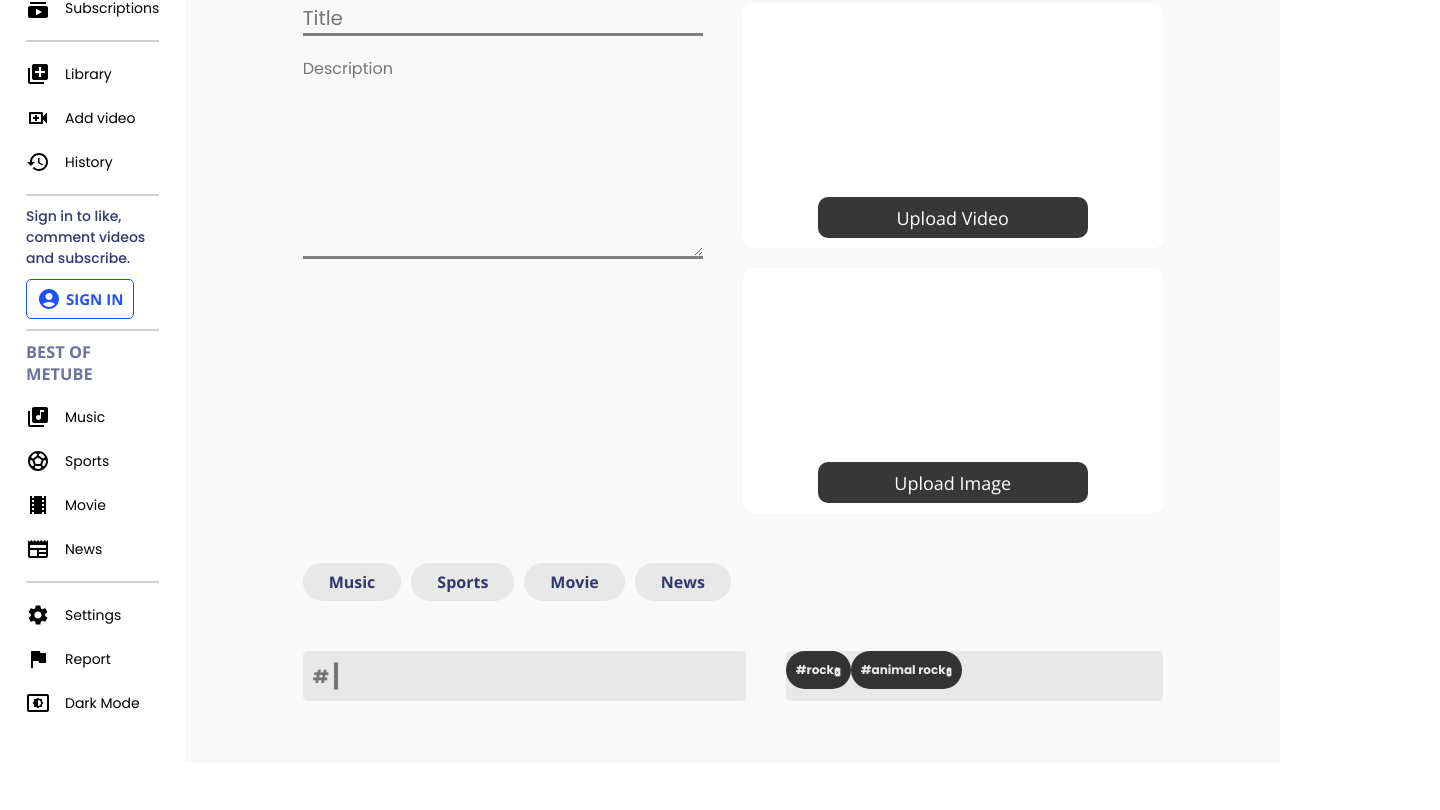
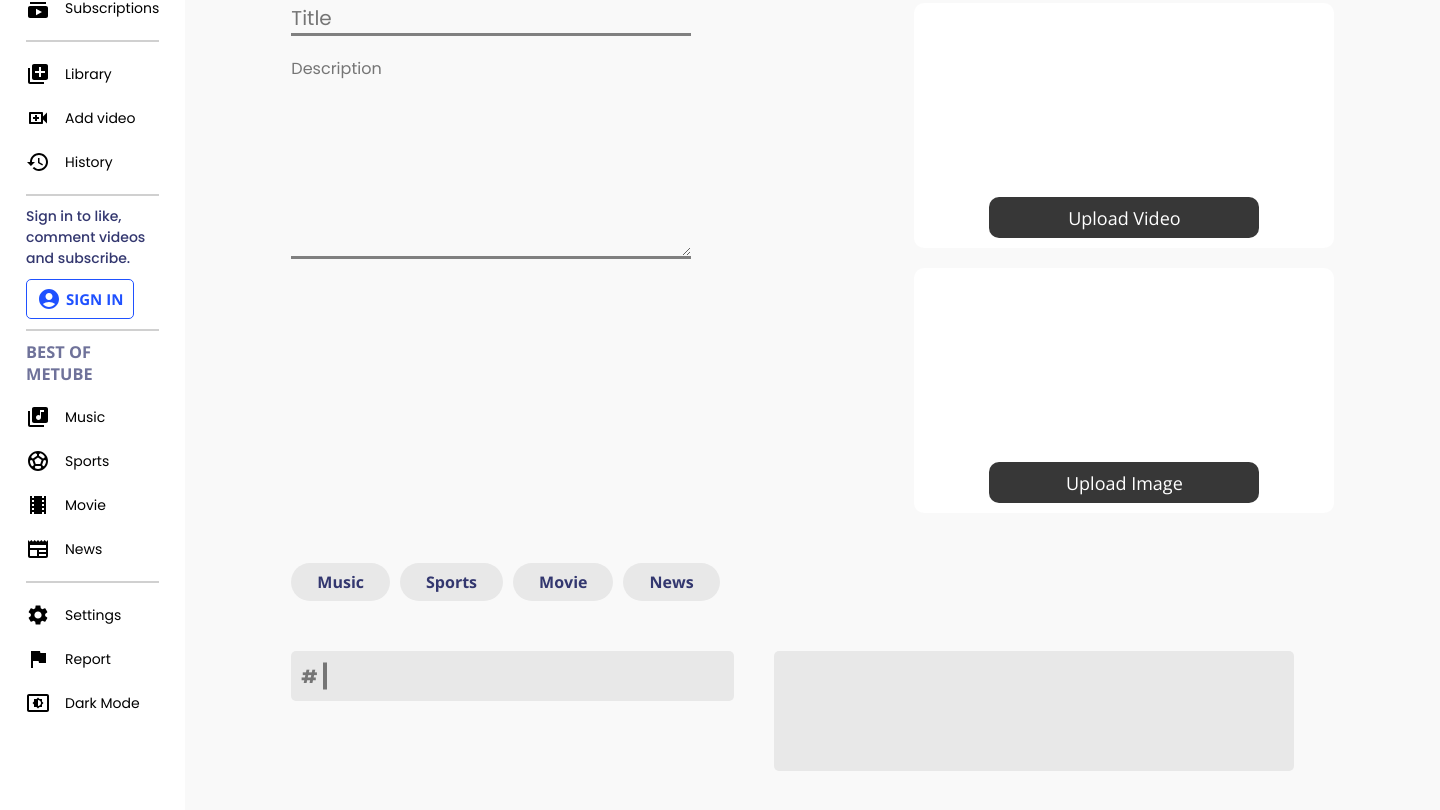
Before and after one commit to Dearian27/Youtube_app, a React (Vite) app: page /upload in a window 1280 px wide. Shown: the part 158-968 px from the top of the page, 1440 px wide, since content can reach past the window. Before the commit the page ends 921 px from the top, so only its background shows below. Built offline with nearby package versions, Linux system fonts and the light colour scheme.

Commit message:
delete tags

```diff
--- a/src/components/Tag.tsx
+++ b/src/components/Tag.tsx
@@ -1,30 +1,39 @@
 import styled from 'styled-components';
+import ClearIcon from '@mui/icons-material/Clear';
 
 const Container = styled.div`
-  padding: 10px 10px;
+  display: flex;
+  justify-content: space-between;
+  align-items: center;
+  padding: 5px 10px;
+  gap: 5px;
   border-radius: 50px;
   background-color: ${({ theme }) => theme.inputBgContrast};
   color: ${({ theme }) => theme.inputBg};
-  font-weight: 700;
-  font-size: 12px;
+  font-weight: 500;
+  font-size: 14px;
   font-family: 'Poppins';
-`
-
-const Button = styled.button`
-  height: 100%;
-  font-size: 5px;
-  background-color: transpa
 `
 
 type TagParams = {
   text: string;
+  deleteTag: (text: string) => void
 }
 
-const Tag: React.FC<TagParams> = ({ text }) => {
+
+const Tag: React.FC<TagParams> = ({ text, deleteTag }) => {
+
+
   return (
     <Container>
       #{text}
-      <Button>x</Button>
+      <ClearIcon
+        onClick={() => deleteTag(text)}
+        style={{
+          height: "50%",
+          cursor: "pointer"
+        }}
+      />
     </Container>
   )
 }
--- a/src/pages/AddVideo.tsx
+++ b/src/pages/AddVideo.tsx
@@ -147,6 +147,7 @@ const SpecifiedTag = styled.div`
 const Tags = styled.form`
   display: flex;
   justify-content: flex-start;
+  align-items: flex-start;
   gap: 40px;
   width: 100%;
   padding: 20px;
@@ -160,7 +161,10 @@ const TagsField = styled.div`
   height: auto;
   background-color: ${({ theme }) => theme.inputBg};
   border-radius: 5px;
-  flex: 1;
+  width: 500px;
+  min-height: 100px;
+  gap: 10px;
+  padding: 10px;
 `
 
 const Hash = styled.div`
@@ -192,8 +196,8 @@ const Input = styled.input`
 `
 
 const TagInput = styled.div`
-position: relative;
-
+  position: relative;
+  display: block;
 `
 
 const sTags: string[] = [
@@ -205,18 +209,28 @@ const sTags: string[] = [
 
 const AddVideo: React.FC = () => {
 
+  const [tags, setTags] = useState<string[]>([]);
+  const [inputedTag, setInputedTag] = useState<string>("");
   const [specifiedTag, setSpecifiedTag] = useState('');
   const [title, setTitle] = useState('');
   const [description, setDescription] = useState('');
 
   const formSubmit = (event: React.FormEvent<HTMLFormElement>) => {
     event.preventDefault();
-    console.log('wrapper')
   }
 
   const addTag = (event: React.FormEvent<HTMLFormElement>) => {
-    console.log('Adding tag')
     event.preventDefault();
+    if (!tags?.includes?.(inputedTag) && inputedTag) {
+      tags.push(inputedTag);
+      setTags(tags);
+      console.log(tags)
+    }
+    setInputedTag('');
+  }
+
+  const deleteTag = (text: string) => {
+    setTags(tags.filter(tag => tag !== text));
   }
 
   return (
@@ -244,12 +258,13 @@ const AddVideo: React.FC = () => {
         </BoxFlex>
         <Tags onSubmit={(event) => addTag(event)}>
           <TagInput>
-            <Input type="text" />
+            <Input maxLength={40} onChange={(event) => setInputedTag(event.target.value)} value={inputedTag} type="text" />
             <Hash>#</Hash>
           </TagInput>
           <TagsField>
-            <Tag text="rock" />
-            <Tag text="animal rock" />
+            {tags.map((tag) => {
+              return <Tag key={tag} deleteTag={deleteTag} text={tag} />
+            })}
           </TagsField>
         </Tags>
       </Wrapper>
```
